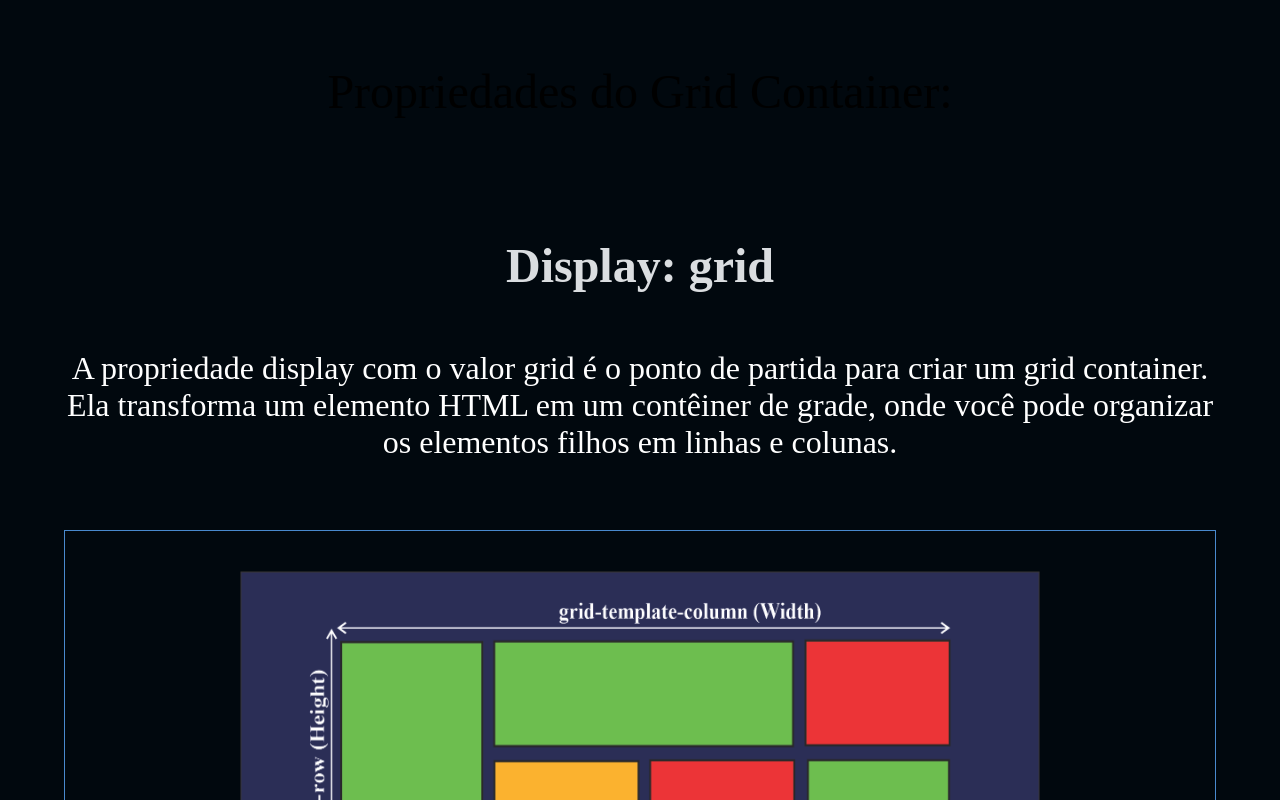
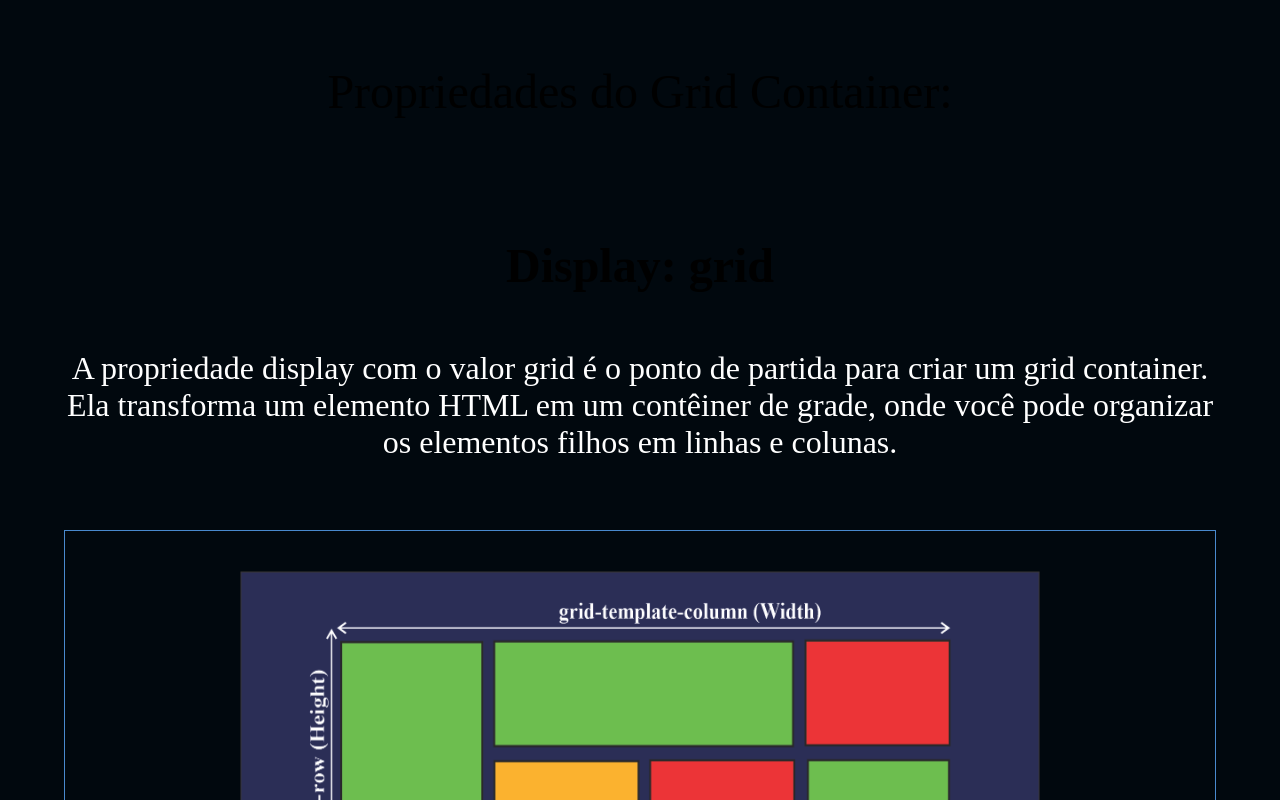
Before and after one commit to Arrowaaa/Propriedade-Grid, a plain HTML site: page index.htm in a window 1280 px wide. Shown: the top 800 px of the page. Drawn offline with Linux system fonts and the light colour scheme.

Commit message:
Update grid.css

```diff
--- a/css/grid.css
+++ b/css/grid.css
@@ -20,7 +20,7 @@ h2 {
 
 body {
   background-color: #01080e;
-  color: #dadde0;
+  color: #000000;
   padding: 5% 5% 0 5%;
   width: 100vw;
   text-align: center;
@@ -54,7 +54,7 @@ body {
 /*grid-template-areas*/
 body {
   background-color: #01080e;
-  color: #dadde0;
+  color: #000000;
   padding: 50px 50px 0 50px;
   text-align: center;
   font-size: 2rem;
```
